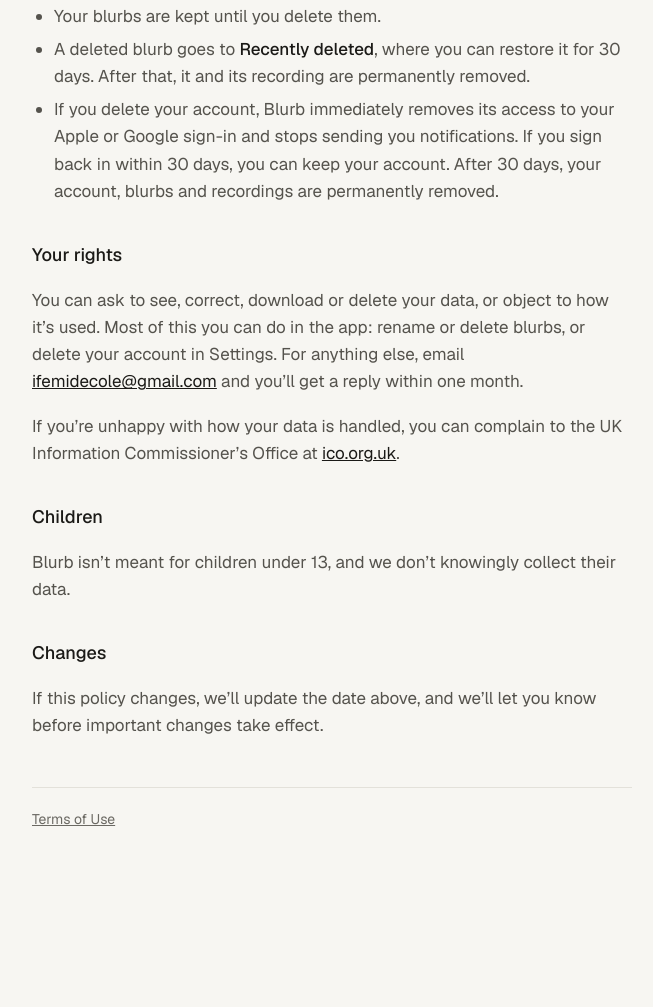
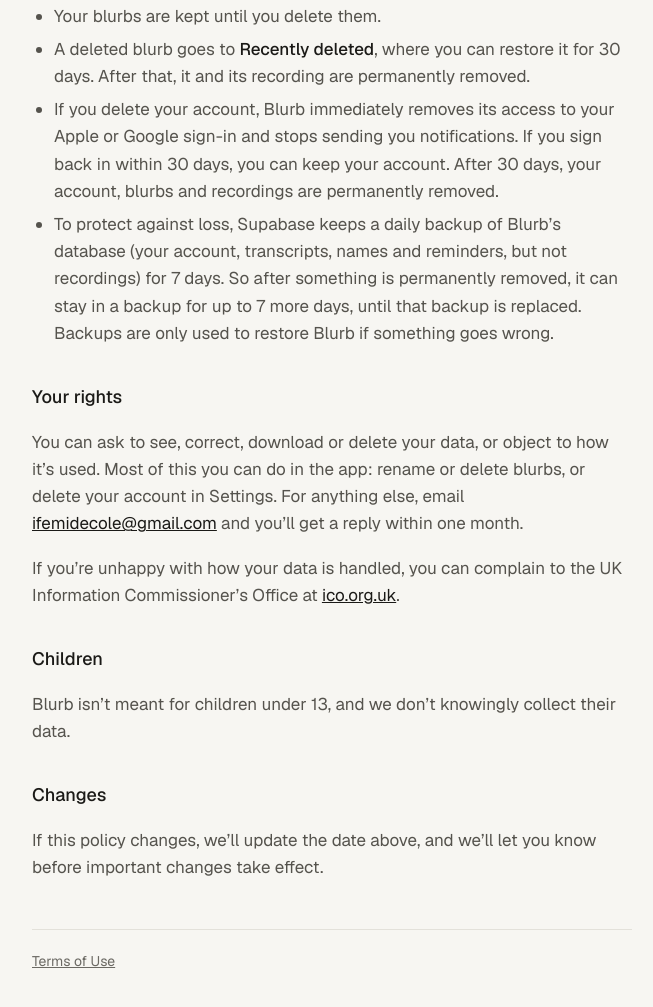
Before and after one commit to dastardlycole/blurb-site, a plain HTML site: page privacy.html in a window 1280 px wide. Shown: the part 1718-2725 px from the top of the page, without its empty margins (308-961 px from the left). Before the commit the page ends 2613 px from the top, so only its background shows below. Drawn offline with Linux system fonts and the light colour scheme.

Commit message:
Privacy Policy: say how long database backups are kept
Co-Authored-By: Claude Opus 5.5 <noreply@anthropic.com>
Claude-Session: https://claude.ai/code/session_011tvpXuciMPnkyC1J5E8XCc

```diff
--- a/privacy.html
+++ b/privacy.html
@@ -47,6 +47,7 @@
 <li>Your blurbs are kept until you delete them.</li>
 <li>A deleted blurb goes to <strong>Recently deleted</strong>, where you can restore it for 30 days. After that, it and its recording are permanently removed.</li>
 <li>If you delete your account, Blurb immediately removes its access to your Apple or Google sign-in and stops sending you notifications. If you sign back in within 30 days, you can keep your account. After 30 days, your account, blurbs and recordings are permanently removed.</li>
+<li>To protect against loss, Supabase keeps a daily backup of Blurb&rsquo;s database (your account, transcripts, names and reminders, but not recordings) for 7 days. So after something is permanently removed, it can stay in a backup for up to 7 more days, until that backup is replaced. Backups are only used to restore Blurb if something goes wrong.</li>
 </ul>
 
 <h2>Your rights</h2>
```
